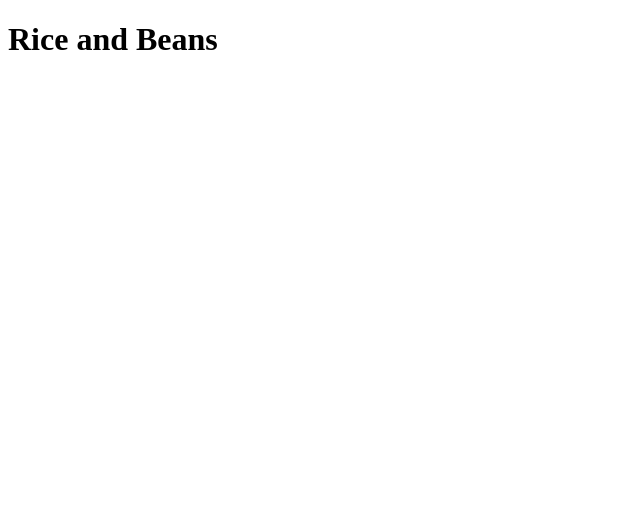
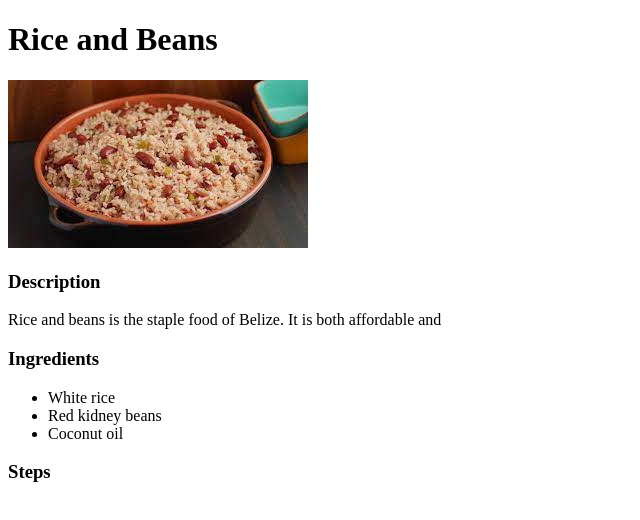
Before and after one commit to roydyck/odin-recipes, a plain HTML site: page recipes/riceandbeans.html in a window 1280 px wide. Shown: the whole page, without its empty margins (0-640 px from the left). Drawn offline with Linux system fonts and the light colour scheme.

Commit message:
Add .gitignore and recipe image; update riceandbeans.html
riceandbeans.html had Description, Ingredients, and Steps
sections added

```diff
--- a/recipes/riceandbeans.html
+++ b/recipes/riceandbeans.html
@@ -8,5 +8,21 @@
 </head>
 <body>
     <h1>Rice and Beans</h1>
+    <img src="../images/riceandbeans.jpeg" alt="Delicious Rice and Beans">
+    <h3>Description</h3>
+        <p>
+            Rice and beans is the staple food of Belize. It is both affordable
+            and
+        </p>
+    <h3>Ingredients</h3>
+        <ul>
+            <li>White rice</li>
+            <li>Red kidney beans</li>
+            <li>Coconut oil</li>
+        </ul>
+    <h3>Steps</h3>
+        <ol>
+
+        </ol>
 </body>
 </html>
```
Also changed, not shown: images/riceandbeans.jpeg (added), 1 other file.
